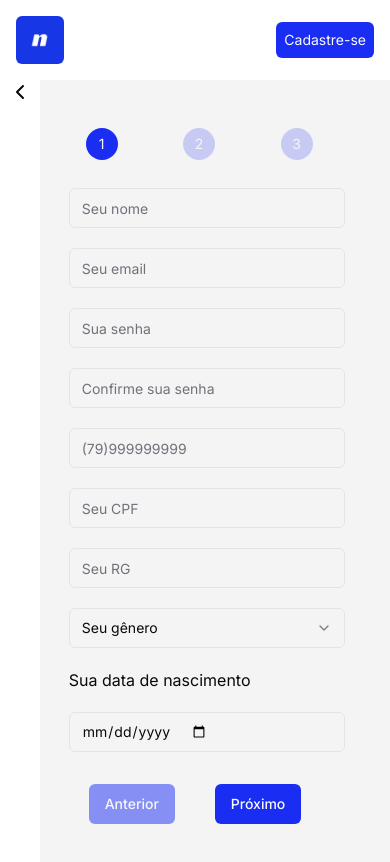
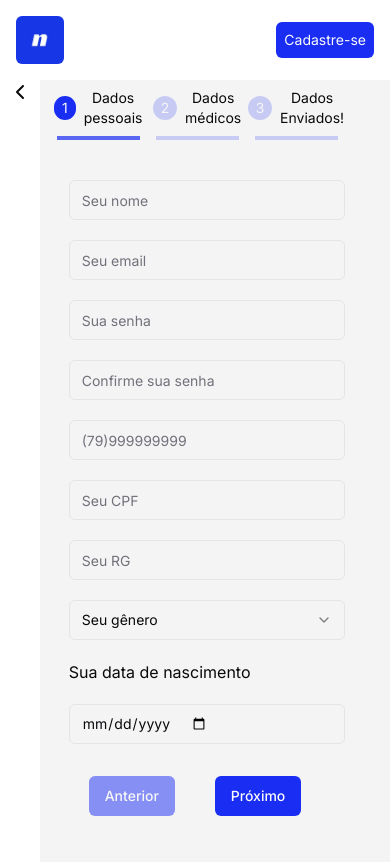
Before and after one commit to nilloferreiira/form-neurometa, a Next.js app: page /register-form in a window 390 px wide. Shown: the top 862 px of the page. Built offline with nearby package versions, Linux system fonts and the light colour scheme.

Commit message:
componente do agorartc e pagina de consulta off

```diff
--- a/src/app/consulta/page.tsx
+++ b/src/app/consulta/page.tsx
@@ -1,18 +1,11 @@
-"use client";
-import { useState, useEffect } from "react";
 import { Main } from "@/components/main/main";
-import AgoraRTC, { AgoraRTCProvider, useRTCClient } from "agora-rtc-react";
-import LiveVideo from "@/components/consulta/livevideo";
 
 export default function Consulta() {
-  const agoraClient = useRTCClient(AgoraRTC.createClient({ codec: "vp8", mode: "rtc" }));
 
   return (
     <Main>
       <div className="chamada w-full h-full flex flex-row gap-4 items-center justify-center">
-        <AgoraRTCProvider client={agoraClient}>
-          <LiveVideo />
-        </AgoraRTCProvider>
+        pagina de consulta com o AgoraRTC
       </div>
     </Main>
   );
--- /dev/null
+++ b/src/components/consulta/agora-provider.tsx
@@ -0,0 +1,16 @@
+'use client'
+
+import AgoraRTC, { AgoraRTCProvider, useRTCClient } from "agora-rtc-react";
+import LiveVideo from "@/components/consulta/livevideo";
+
+export function AgoraProvider() {
+  const agoraClient = useRTCClient(AgoraRTC.createClient({ codec: "vp8", mode: "rtc" }));
+
+  return (
+    <>
+      <AgoraRTCProvider client={agoraClient}>
+        <LiveVideo />
+      </AgoraRTCProvider>
+    </>
+  );
+}
--- a/src/components/form/nav-steps.tsx
+++ b/src/components/form/nav-steps.tsx
@@ -9,28 +9,8 @@ interface NavStepsProps {
 }
 
 export function NavSteps({ steps, currentStep }: NavStepsProps) {
-  const [windowSize, setWindowSize] = useState<{ width: number }>({
-    width: window.innerWidth,
-  });
-
-  useEffect(() => {
-    const handleResize = () => {
-      setWindowSize({
-        width: window.innerWidth,
-      });
-    };
-
-    window.addEventListener("resize", handleResize);
-
-    return () => {
-      window.removeEventListener("resize", handleResize);
-    };
-  }, []);
-
   return (
     <nav className="w-3/4 md:w-1/2 mx-auto flex items-end justify-around gap-4 p-2 md:p-6 text-center text-sm md:text-base">
-      {windowSize.width > 768 ? (
-        <>
       {steps.map((step, index) => (
         <StepLg
           key={step.id}
@@ -39,19 +19,6 @@ export function NavSteps({ steps, currentStep }: NavStepsProps) {
           index={index}
         />
       ))}
-        </>
-      ) : (
-        <>
-          {steps.map((step, index) => (
-            <StepSm
-              key={step.id}
-              step={step}
-              currentStep={currentStep}
-              index={index}
-            />
-          ))}
-        </>
-      )}
     </nav>
   );
 }
```
Lines whose indentation alone changed are shown as unchanged.
